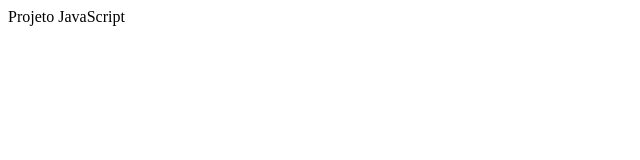
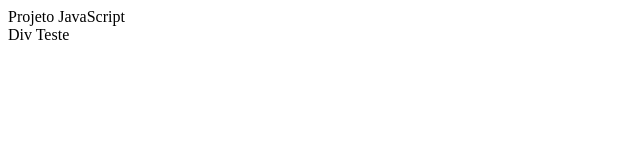
Before and after one commit to alexwallax/projetoJavaScript, a plain HTML site: page public_html/index.html in a window 1280 px wide. Shown: the full height of the page, 0-640 px from the left. Drawn offline with Linux system fonts and the light colour scheme.

Commit message:
commit 02

```diff
--- a/public_html/index.html
+++ b/public_html/index.html
@@ -12,5 +12,6 @@ and open the template in the editor.
     </head>
     <body>
         <div>Projeto JavaScript</div>
+        <div>Div Teste</div>
     </body>
 </html>
```
